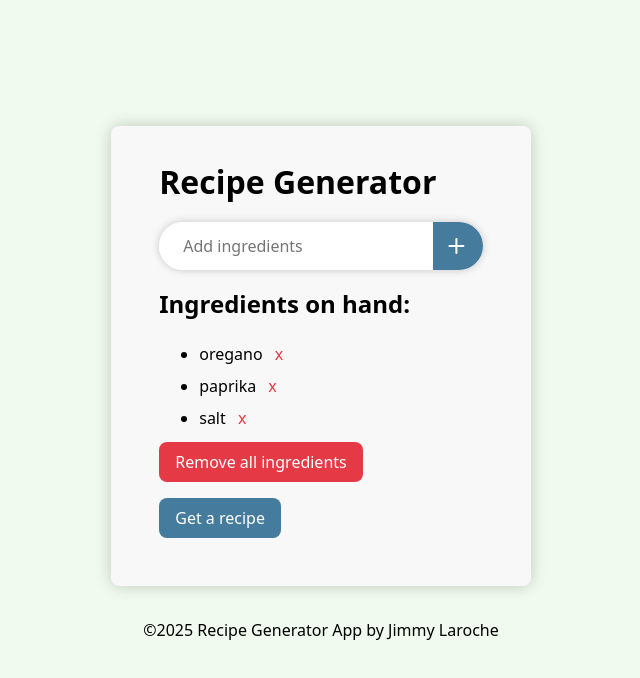
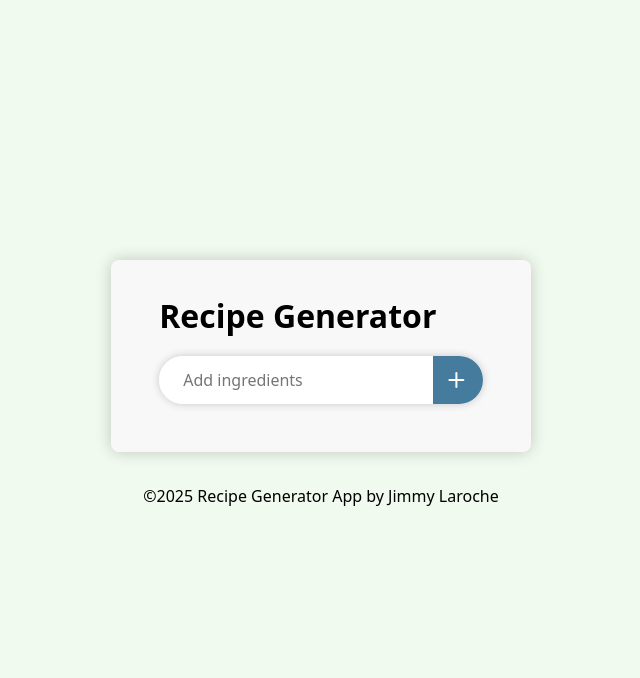
Before and after one commit to LarocheJ/recipe-app, a React (Vite) app: page / in a window 1280 px wide. Shown: the top 678 px of the page, without its empty margins (319-959 px from the left). Built offline with nearby package versions, Linux system fonts and the light colour scheme; no server answers.

Commit message:
feat: reset ingredients state to empty array and simplify recipe toggle logic

```diff
--- a/src/App.jsx
+++ b/src/App.jsx
@@ -7,7 +7,7 @@ import GetRecipe from './components/GetRecipe'
 import { generateRecipe } from './ai'
 
 function App() {
-	const [ingredients, setIngredients] = React.useState(["oregano", "paprika", "salt"]);
+	const [ingredients, setIngredients] = React.useState([]);
 	const [recipeShown, setRecipeShown] = React.useState(false)
 	const [recipe, setRecipe] = React.useState("");
 	const [loading, setLoading] = React.useState(false)
@@ -29,7 +29,7 @@ function App() {
 	}
 
     function toggleRecipeShown() {
-        if( !recipeShown && !recipe ) {
+        if( !recipeShown ) {
             handleRecipe()
         } else {
             setRecipeShown(prevShown => !prevShown)
```
